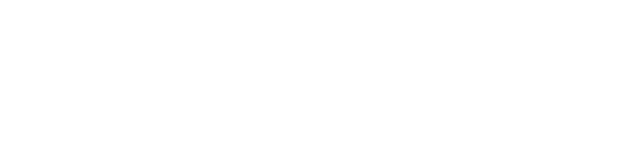
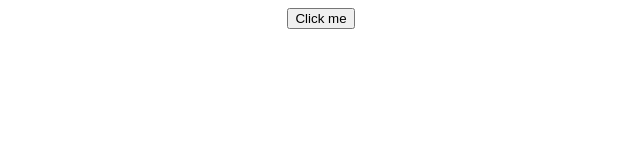
Before and after one commit to DigitalGl/ReactProjectTest, a plain HTML site: page index.html in a window 1280 px wide. Shown: the whole page, without its empty margins (319-959 px from the left). Drawn offline with Linux system fonts and the light colour scheme.

Commit message:
new commit

```diff
--- a/index.html
+++ b/index.html
@@ -3,9 +3,30 @@
 <head>
     <meta charset="UTF-8">
     <meta name="viewport" content="width=device-width, initial-scale=1.0">
-    <title>Document</title>
+    <title>Vanilla JS</title>
+    <style>
+        .app {
+            text-align: center;
+        }
+
+        .green-btn {
+            color: white;
+            background-color: green;
+        }
+    </style>
 </head>
 <body>
-
+    <div class="app">
+        <button id="my-button" onclick="changeButton('my-button')">
+            Click me
+        </button>
+    </div>
+    <script>
+        function changeButton(id) {
+            const myButton = document.getElementById(id)
+            myButton.innerHTML = 'Hello from Vanilla JS'
+            myButton.className = 'green-btn'
+        }
+    </script>
 </body>
 </html>
```
